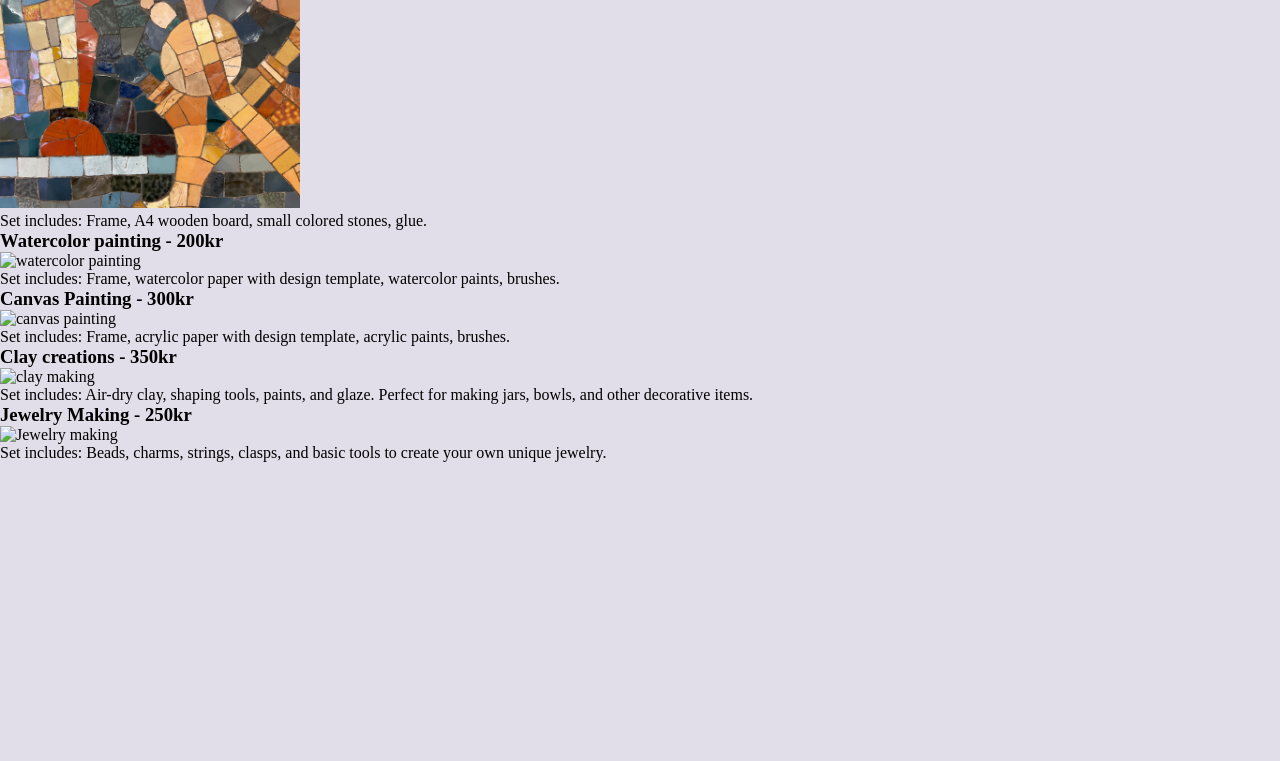
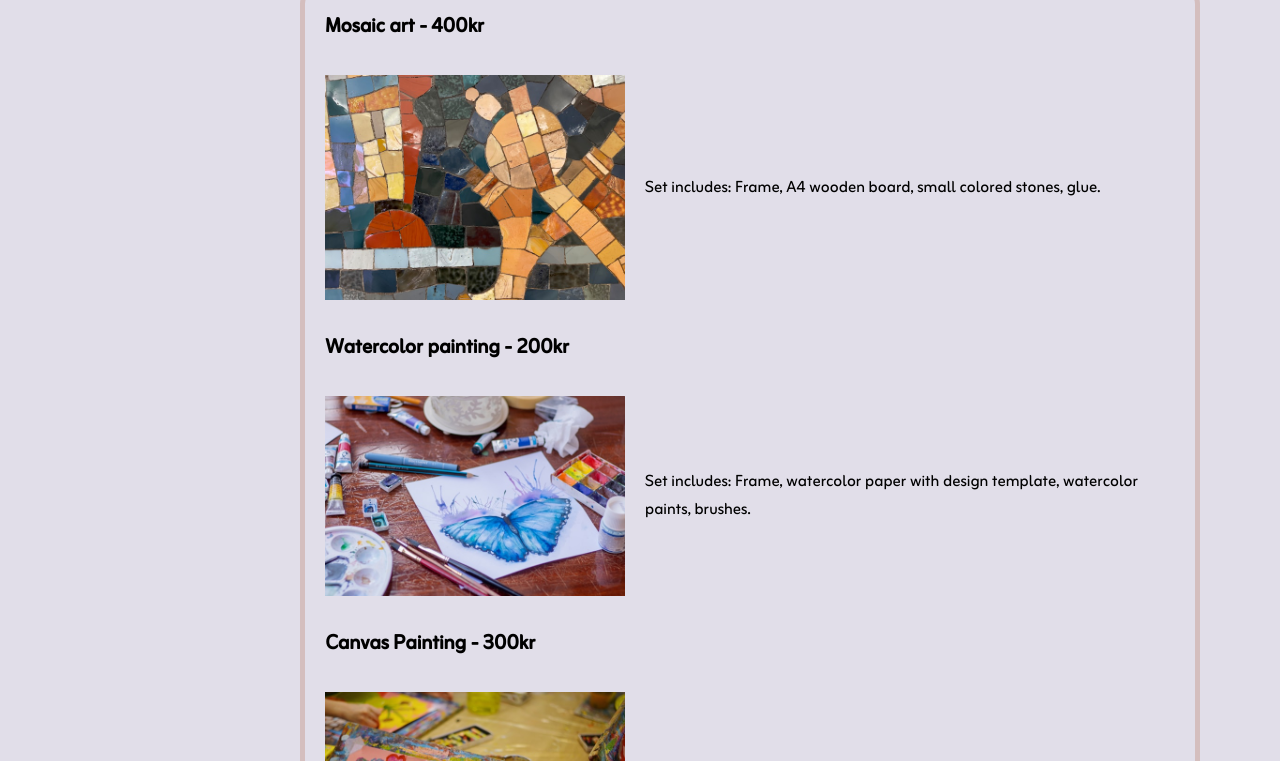
Before and after one commit to miaravnanger/Craftsvilla, a plain HTML site: page facilities.html in a window 1280 px wide. Shown: the part 261-1022 px from the top of the page. Before the commit the page ends 800 px from the top, so only its background shows below. Drawn offline with Linux system fonts and the light colour scheme; files whose address does not match are found by name; a web font is replaced by a local one.

Commit message:
facilities nestenferdig

```diff
--- a/facilities.css
+++ b/facilities.css
@@ -42,3 +42,67 @@ header {
 	display: inline;
 	padding: 20px;
 }
+
+/*
+main
+h2
+div .facility-content
+fig img figcap *5
+p
+a*/
+/* Colorpallette:
+#A09ABC Cool gray
+#B6A6CA lilac
+#D5CFE1 Lavender(Web)
+#E1DEE9 Lavender(web)lighter
+#D4BEBE pale dogwood */
+
+h2{
+    text-align: center;
+    font-family: Zain, 'Trebuchet MS', 'Lucida Sans Unicode', 'Lucida Grande', 'Lucida Sans', Arial, sans-serif;
+    font-size: 35px;
+}
+h3{
+    font-family: Zain, 'Trebuchet MS', 'Lucida Sans Unicode', 'Lucida Grande', 'Lucida Sans', Arial, sans-serif;
+    font-size: 25px;
+}
+.facility-content{
+    display: flex;
+    flex-direction: column;
+    gap: 30px;
+    margin-left: 300px;
+    padding: 20px;
+    width: 900px;
+    border: 5px solid #D4BEBE;
+    border-radius: 20px;
+}
+
+figure{
+    display: flex;
+    flex-direction: row;
+
+}
+
+figcaption{
+    font-family: Zain, 'Trebuchet MS', 'Lucida Sans Unicode', 'Lucida Grande', 'Lucida Sans', Arial, sans-serif;
+    font-size: 20px;
+    padding-left: 20px;
+    align-self: center
+    }
+p{
+    font-family: Zain, 'Trebuchet MS', 'Lucida Sans Unicode', 'Lucida Grande', 'Lucida Sans', Arial, sans-serif;
+    font-size: 20px;
+}
+@font-face {
+	font-family: Lorinda shadow;
+	src: url(./Fonts/LondrinaShadow-Regular.ttf);
+}
+
+@font-face {
+	font-family: Zain;
+	src: url(./Fonts/Zain-Regular.ttf);
+}
+@font-face {
+	font-family: Outfit;
+	src: url(../Fonts/static/Outfit-Regular.ttf);
+}
--- a/facilities.html
+++ b/facilities.html
@@ -1,12 +1,14 @@
 <!DOCTYPE html>
 <html lang="en">
   <head>
-    <meta charset="UTF-8">
-    <meta name="viewport" content="width=device-width, initial-scale=1.0">
+    <meta charset="UTF-8" />
+    <meta name="viewport" content="width=device-width, initial-scale=1.0" />
     <title>Craftsvilla</title>
-    <link rel="stylesheet" href="style.css">
-    <link href="https://fonts.googleapis.com/icon?family=Material+Icons"
-      rel="stylesheet">
+    <link rel="stylesheet" href="facilities.css" />
+    <link
+      href="https://fonts.googleapis.com/icon?family=Material+Icons"
+      rel="stylesheet"
+    />
   </head>
   <body>
     <header>
@@ -41,53 +43,96 @@
         </li>
       </ul>
     </div>
+    <main>
       <h2>Our facilities</h2>
       <div class="facility-content">
-      <article class="mosaic">
           <h3>Mosaic art - 400kr</h3>
           <figure>
-          <img src="./Images/mosaic.jpg" alt="mosaic art" width="300px" height="auto" />
-          <figcaption>Set includes: Frame, A4 wooden board, small colored stones,
-            glue.
+            <img
+              src="./Images/mosaic.jpg"
+              alt="mosaic art"
+              width="300px"
+              height="auto"
+            />
+            <figcaption>
+              Set includes: Frame, A4 wooden board, small colored stones, glue.
             </figcaption>
           </figure>
-      </article>
-            <article class="watercolor">
           <h3>Watercolor painting - 200kr</h3>
           <figure>
-          <img src="" alt="watercolor painting" width="" height="" />
+            <img
+              src="./Images/watercolor.jpg"
+              alt="watercolor painting of a butterfly"
+              width="300px"
+              height="auto"
+            />
             <figcaption>
-           Set includes: Frame, watercolor paper with design template, watercolor paints, brushes.
+              Set includes: Frame, watercolor paper with design template,
+              watercolor paints, brushes.
             </figcaption>
           </figure>
-      </article>
-            <article class="canvas">
           <h3>Canvas Painting - 300kr</h3>
           <figure>
-          <img src="" alt="canvas painting" width="" height="" />
+            <img
+              src="./Images/canvaskids.jpg"
+              alt="canvas painting of a flowe vase with lots of hearts"
+              width="300"
+              height="auto"
+            />
             <figcaption>
-            Set includes: Frame, acrylic paper with design template, acrylic paints, brushes.
+              Set includes: Frame, acrylic paper with design template, acrylic
+              paints, brushes.
             </figcaption>
           </figure>
-      </article>
-            <article class="clay">
+
           <h3>Clay creations - 350kr</h3>
           <figure>
-          <img src="" alt="clay making" width="" height="" />
+            <img
+              src="./Images/clayshaping.jpg"
+              alt="clay making"
+              width="300px"
+              height="auto"
+            />
             <figcaption>
-            Set includes: Air-dry clay, shaping tools, paints, and glaze. Perfect for making jars, bowls, and other decorative items.
+              Set includes: Air-dry clay, shaping tools, paints, and glaze.
+              Perfect for making jars, bowls, and other decorative items.
             </figcaption>
           </figure>
-      </article>
-            <article class="Jewelry">
+
           <h3>Jewelry Making - 250kr</h3>
           <figure>
-          <img src="" alt="Jewelry making" width="" height="" />
+            <img
+              src="./Images/bracelets.jpg"
+              alt="Beads and bracelets with letter beads"
+              width="300px"
+              height=""
+            />
             <figcaption>
-           Set includes: Beads, charms, strings, clasps, and basic tools to create your own unique jewelry.
+              Set includes: Beads, charms, strings, clasps, and basic tools to
+              create your own unique jewelry.
             </figcaption>
           </figure>
+          <br />
+          <br />
+          <p>
+            In addition to our main activities we also provide a variety of
+            materials for open-ended creativity, such as stones, dried leaves,
+            glitter glue and soft yarn for those who enjoy knitting or
+            crocheting.
+          </p>
+          <p>
+            Here, there's no rush or pressure. Just the joy of shaping, coloring
+            or crafting at your own pace. Whether you come to relax your mind,
+            explore something new, or simply enjoy a quiet moment with your
+            loved ones, there's something for you.
+          </p>
+          <p>
+            Take a look at our <a href="./gallery.html">gallery</a> for
+            inspirations. Prices can be arranged based on the amount of
+            materials needed.
+          </p>
         </article>
       </div>
+    </main>
   </body>
 </html>
```
Also changed, not shown: Images/bracelets.jpg (added), Images/canvas.jpg (added), Images/canvaskids.jpg (added), Images/canvasmessy.jpg (added), Images/clayanimals.jpg (added), Images/claycollections.jpg (added), Images/clayshaping.jpg (added), Images/watercolor.jpg (added). Lines whose indentation alone changed are shown as unchanged.
